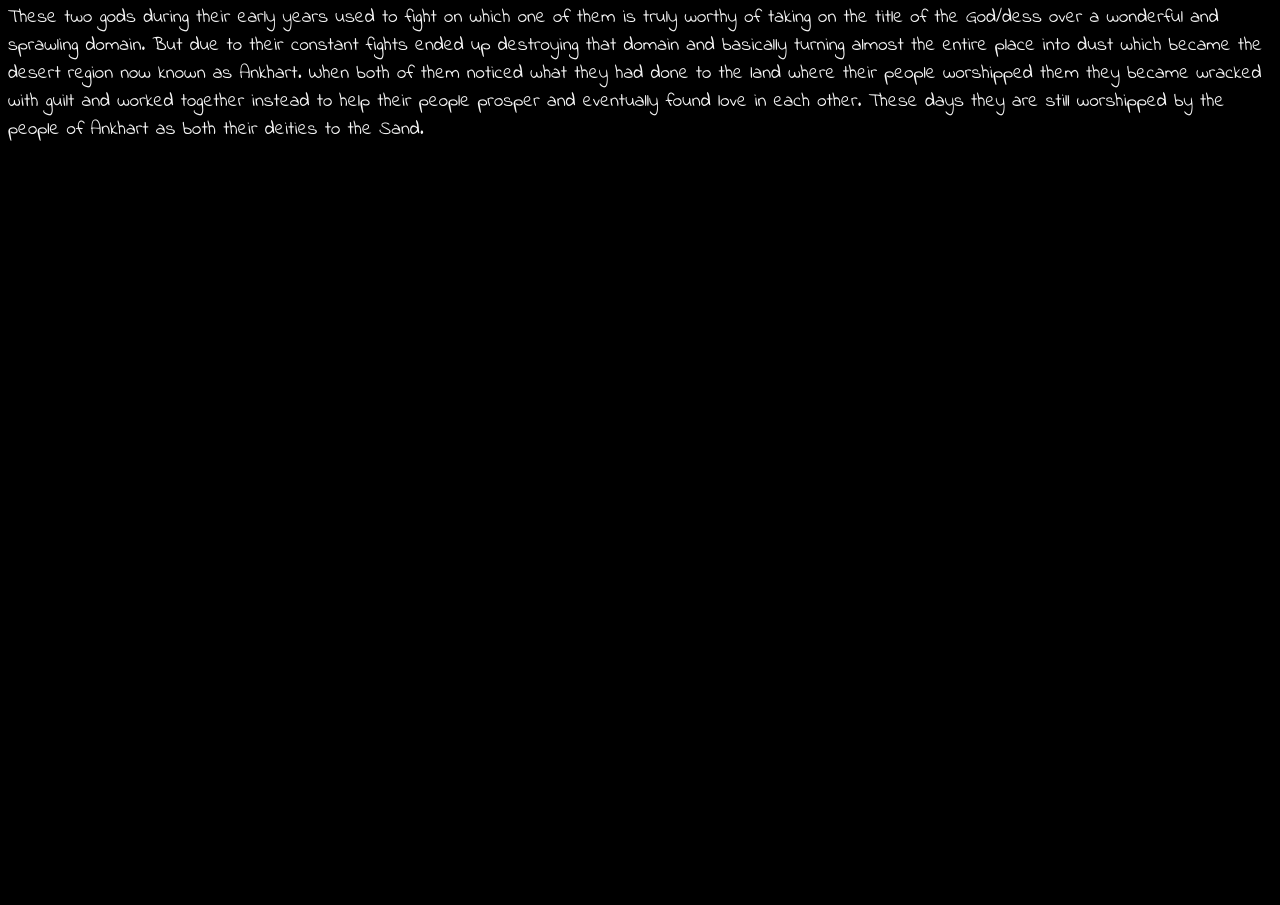
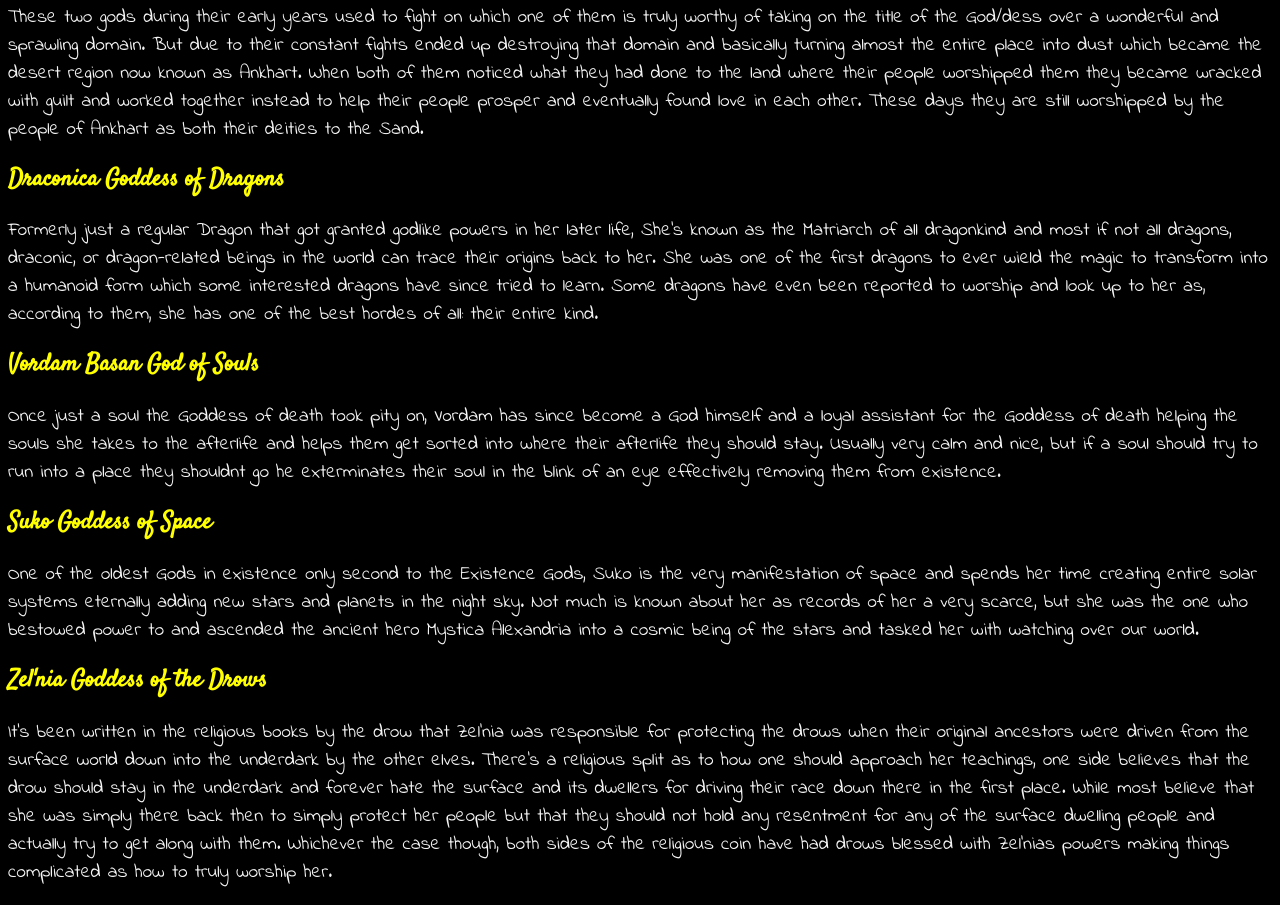
Before and after one commit to yankipls-a11y/rounia_version, a plain HTML site: page god-lore.html in a window 1280 px wide. Shown: the part 327-1232 px from the top of the page. Before the commit the page ends 800 px from the top, so only its background shows below. Drawn offline with Linux system fonts and the light colour scheme.

Commit message:
Yan added some godlore to the htmln

```diff
--- a/god-lore.html
+++ b/god-lore.html
@@ -15,5 +15,23 @@
 
     <h2>Var Hesto and Zivla Rhoh the God and Goddess of the Sands</h2>
     <p>These two gods during their early years used to fight on which one of them is truly worthy of taking on the title of the God/dess over a wonderful and sprawling domain. But due to their constant fights ended up destroying that domain and basically turning almost the entire place into dust which became the desert region now known as Ankhart. When both of them noticed what they had done to the land where their people worshipped them they became wracked with guilt and worked together instead to help their people prosper and eventually found love in each other. These days they are still worshipped by the people of Ankhart as both their deities to the Sand.</p>
+
+    <h2>Draconica Goddess of Dragons</h2>
+    <p>Formerly just a regular Dragon that got granted godlike powers in her later life, She's known as the Matriarch of all dragonkind and most if not all dragons, draconic, or dragon-related beings in the world can trace their origins back to her. She was one of the first dragons to ever wield the magic to transform into a humanoid form which some interested dragons have since tried to learn. Some dragons have even been reported to worship and look up to her as, according to them, she has one of the best hordes of all: their entire kind.
+    </p>
+
+    <h2>Vordam Basan God of Souls</h2>
+    <p>Once just a soul the Goddess of death took pity on, Vordam has since become a God himself and a loyal assistant for the Goddess of death helping the souls she takes to the afterlife and helps them get sorted into where their afterlife they should stay. Usually very calm and nice, but if a soul should try to run into a place they shouldnt go he exterminates their soul in the blink of an eye effectively removing them from existence.
+    </p>
+
+    <h2>Suko Goddess of Space</h2>
+    <p>One of the oldest Gods in existence only second to the Existence Gods, Suko is the very manifestation of space and spends her time creating entire solar systems eternally adding new stars and planets in the night sky. Not much is known about her as records of her a very scarce, but she was the one who bestowed power to and ascended the ancient hero Mystica Alexandria into a cosmic being of the stars and tasked her with watching over our world.
+    </p>
+
+    <h2>Zel'nia Goddess of the Drows</h2>
+    <p>It's been written in the religious books by the drow that Zel'nia was responsible for protecting the drows when their original ancestors were driven from the surface world down into the underdark by the other elves. There's a religious split as to how one should approach her teachings, one side believes that the drow should stay in the underdark and forever hate the surface and its dwellers for driving their race down there in the first place. While most believe that she was simply there back then to simply protect her people but that they should not hold any resentment for any of the surface dwelling people and actually try to get along with them. Whichever the case though, both sides of the religious coin have had drows blessed with Zel'nias powers making things complicated as how to truly worship her.
+    </p>
+
+
 </body>
 </html>
```
